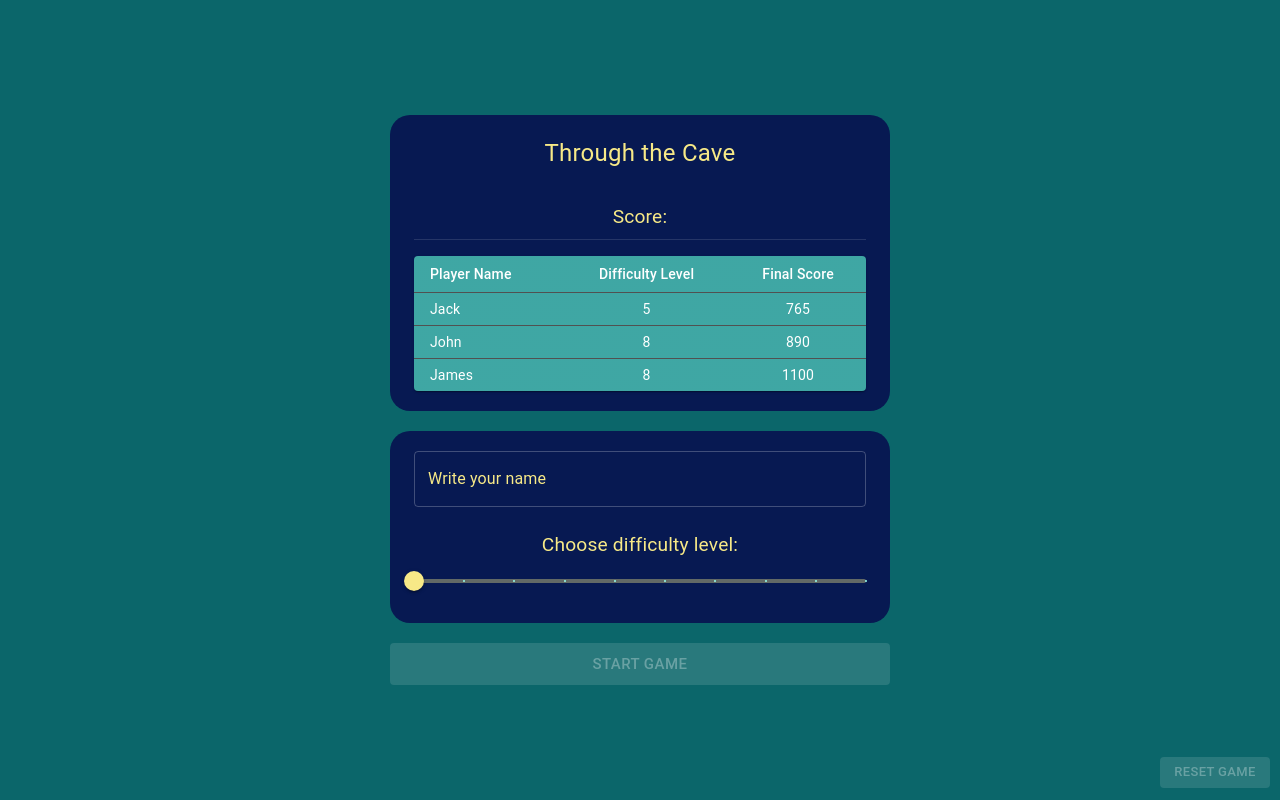
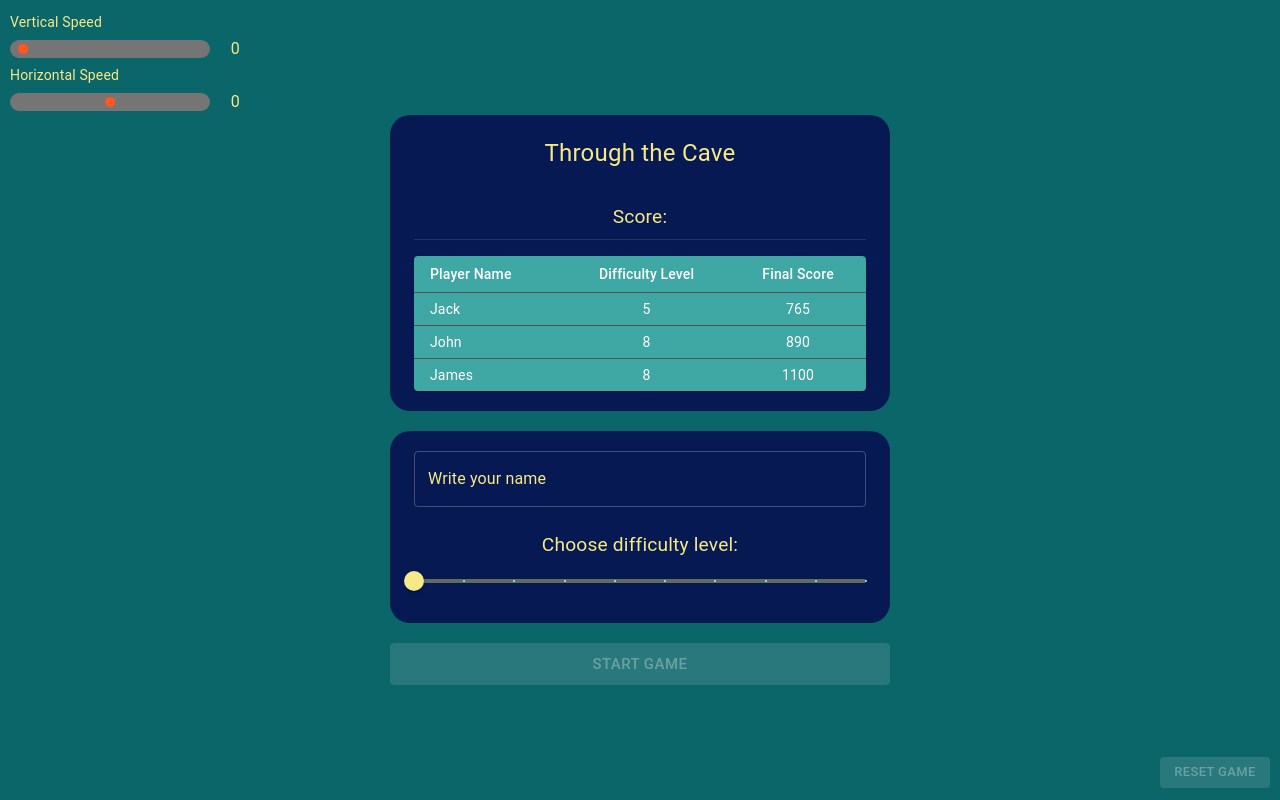
Before and after one commit to shaggy611/Fly-Drone-Game, a React (Vite) app: page / in a window 1280 px wide. Built offline with nearby package versions, Linux system fonts and the light colour scheme.

Commit message:
Complete GaugeBLock. Markup + logic

```diff
--- a/src/App.tsx
+++ b/src/App.tsx
@@ -8,19 +8,16 @@ import styled from 'styled-components'
 import FailedGame from './components/FailedGame'
 import { LinearProgress, Typography } from '@mui/material'
 import { resetAllStore } from './store'
+import GaugesBlock from './components/GaugesBlock'
 
 function App() {
   const start = useBoundStore((state) => state.start)
   const loading = useBoundStore((state) => state.loading)
   const gameFailed = useBoundStore((state) => state.gameFailed)
-  // const setStart = useBoundStore((state) => state.setStart)
-  // const setId = useBoundStore((state) => state.setId)
-  // const gameSuccess = useBoundStore((state) => state.gameSuccess)
-  // const setToken = useBoundStore((state) => state.setToken)
-  // const setCaveCoords = useBoundStore((state) => state.setCaveCoords)
 
   return (
     <>
+      <GaugesBlock />
       {loading ? (
         <>
           <StyledLinearProgress color='success' />
@@ -64,7 +61,6 @@ const StyledButton = styled(Button)`
   position: absolute !important;
   bottom: 12px;
   right: 10px;
-
 `
 
 const StyledLinearProgress = styled(LinearProgress)`
--- /dev/null
+++ b/src/components/GaugesBlock.tsx
@@ -0,0 +1,98 @@
+import styled from 'styled-components'
+import { useBoundStore } from '../store'
+
+function GaugesBlock() {
+  const horizontalSpeed = useBoundStore((state) => state.horizontalSpeed)
+  const verticalSpeed = useBoundStore((state) => state.verticalSpeed)
+
+  const verticalGauge = (verticalSpeed * 100) / 6
+  const horizontalGauge =
+    horizontalSpeed <= 3 && horizontalSpeed >= -3
+      ? (horizontalSpeed * 100) / 6
+      : horizontalSpeed > 3
+      ? 50
+      : -50
+
+  console.log(horizontalSpeed)
+
+  return (
+    <StyledWrapper>
+      <span className='gauge-subtext'>Vertical Speed</span>
+      <div className='gauge-wrapper'>
+        <div className='gauge'>
+          <span
+            className='gauge-indicator'
+            style={{ left: `${verticalGauge}%` }}></span>
+        </div>
+
+        <p className='indication-text'>{verticalSpeed}</p>
+      </div>
+
+      <span className='gauge-subtext'>Horizontal Speed</span>
+      <div className='gauge-wrapper'>
+        <div className='gauge horizontal'>
+          <span
+            className='gauge-indicator'
+            style={{ left: `${horizontalGauge}%` }}></span>
+        </div>
+
+        <p className='indication-text'>{horizontalSpeed}</p>
+      </div>
+    </StyledWrapper>
+  )
+}
+
+export default GaugesBlock
+
+const StyledWrapper = styled.div`
+  position: absolute;
+  top: 12px;
+  left: 10px;
+  max-width: 230px;
+  max-height: 150px;
+  width: 100%;
+
+  & .gauge-wrapper {
+    display: flex;
+    justify-content: space-between;
+    align-items: center;
+  }
+
+  & .gauge-subtext {
+    width: 100%;
+    text-align: left;
+    display: block;
+    font-size: 14px;
+  }
+
+  & .gauge {
+    background-color: #757575;
+    width: 100%;
+    max-width: 200px;
+    height: 18px;
+    border-radius: 30px;
+    margin: 7px 0;
+    padding: 2px 8px;
+    position: relative;
+    display: flex;
+    align-items: center;
+  }
+
+  & .gauge-indicator {
+    display: block;
+    position: relative;
+    background-color: #ff5722;
+    width: 5.5%;
+    height: 65%;
+    border-radius: 100%;
+    transition: all 0.5s ease-in;
+  }
+
+  & .horizontal {
+    justify-content: center;
+  }
+
+  & .indication-text {
+    margin: 0;
+  }
+`
```
Also changed, not shown: src/hooks/useDroneFinised.ts (deleted, +0 -16 lines), src/store/droneSlice.ts (+0 -8 lines).
